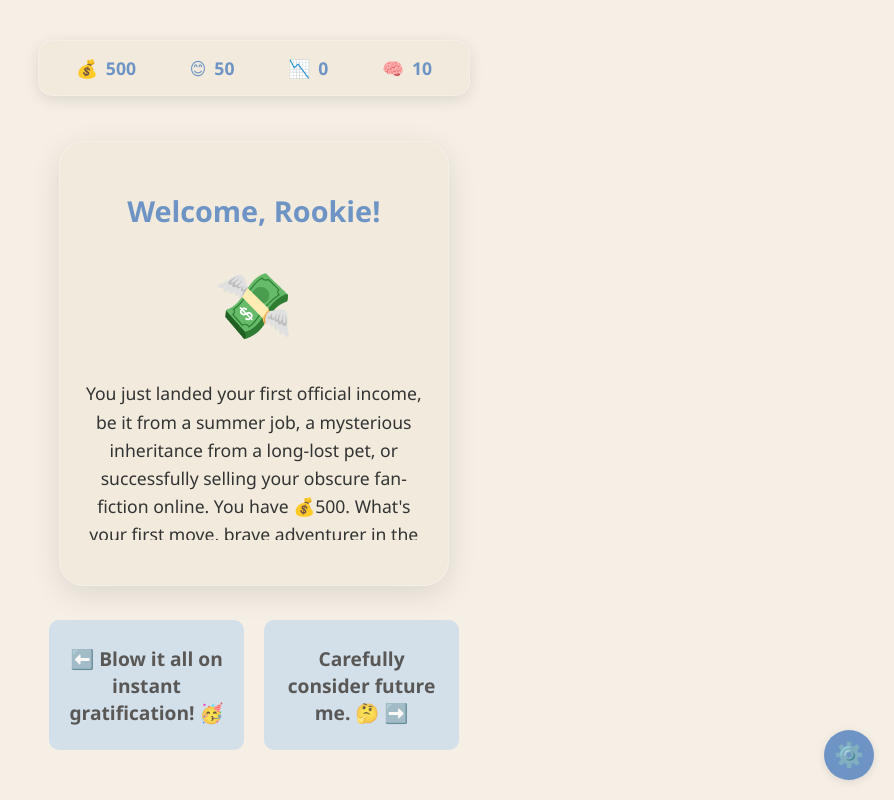
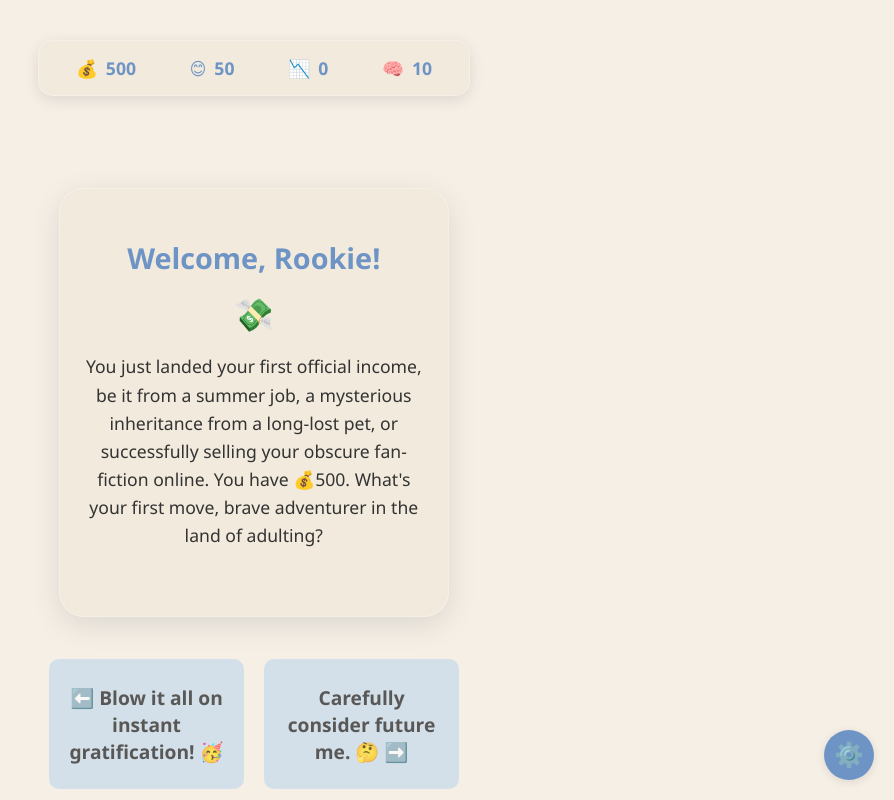
Before and after one commit to tokinosuna/asset-management-saga, a plain HTML site: page index.html in a window 1280 px wide. Shown: the whole page, without its empty margins (386-1280 px from the left). Drawn offline with Linux system fonts and the light colour scheme; a web font is replaced by a local one.

Commit message:
Update index.html

```diff
--- a/index.html
+++ b/index.html
@@ -84,6 +84,8 @@
             opacity: 0.8;
         }
 
+        ::-webkit-scrollbar{width:10px}::-webkit-scrollbar-track{background:var(--secondary-accent-light)}::-webkit-scrollbar-thumb{background:var(--primary-accent-light);border-radius:10px}::-webkit-scrollbar-thumb:hover{background:#557a95}*{scrollbar-width:thin;scrollbar-color:var(--primary-accent-light) var(--secondary-accent-light)}.dark-mode::-webkit-scrollbar-track{background:var(--secondary-accent-dark)}.dark-mode::-webkit-scrollbar-thumb{background:var(--primary-accent-dark)}.dark-mode::-webkit-scrollbar-thumb:hover{background:#739bcd}.dark-mode{scrollbar-color:var(--primary-accent-dark) var(--secondary-accent-dark)}.y2k-mode{scrollbar-width:auto;scrollbar-color:var(--primary-accent-y2k) var(--card-bg-y2k)}.y2k-mode::-webkit-scrollbar{width:12px}.y2k-mode::-webkit-scrollbar-track{background:var(--card-bg-y2k)}.y2k-mode::-webkit-scrollbar-thumb{background:var(--primary-accent-y2k);border-radius:0;border:2px solid;border-color:var(--border-y2k-light) var(--border-y2k-dark) var(--border-y2k-dark) var(--border-y2k-light)}.y2k-mode::-webkit-scrollbar-thumb:hover{background:var(--primary-accent-y2k)}
+
         .game-container {
             width: 95%;
             max-width: 450px;
@@ -165,7 +167,7 @@
             width: 95%;
             max-width: 400px;
             height: 90%;
-            max-height: 550px;
+            max-height: 75%;
             background-color: var(--card-bg-light);
             backdrop-filter: blur(15px);
             border: 1px solid var(--border-light);
@@ -230,8 +232,7 @@
         }
 
         .card-image {
-            font-size: 4em;
-            margin: 15px 0;
+            font-size: 2em;
             flex-shrink: 0;
         }
 
@@ -253,6 +254,7 @@
         }
 
         .swipe-indicators {
+            height:10%;
             width: 100%;
             display: flex;
             justify-content: space-between;
```
